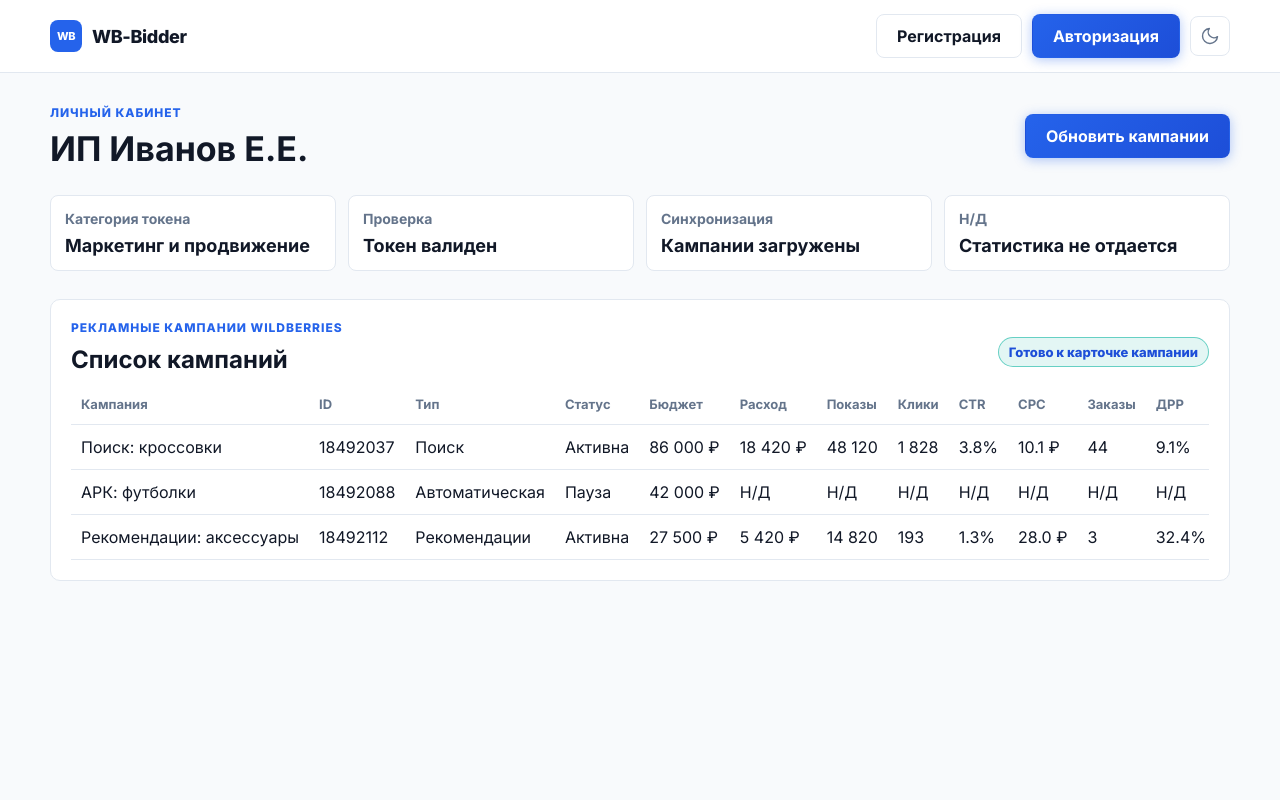
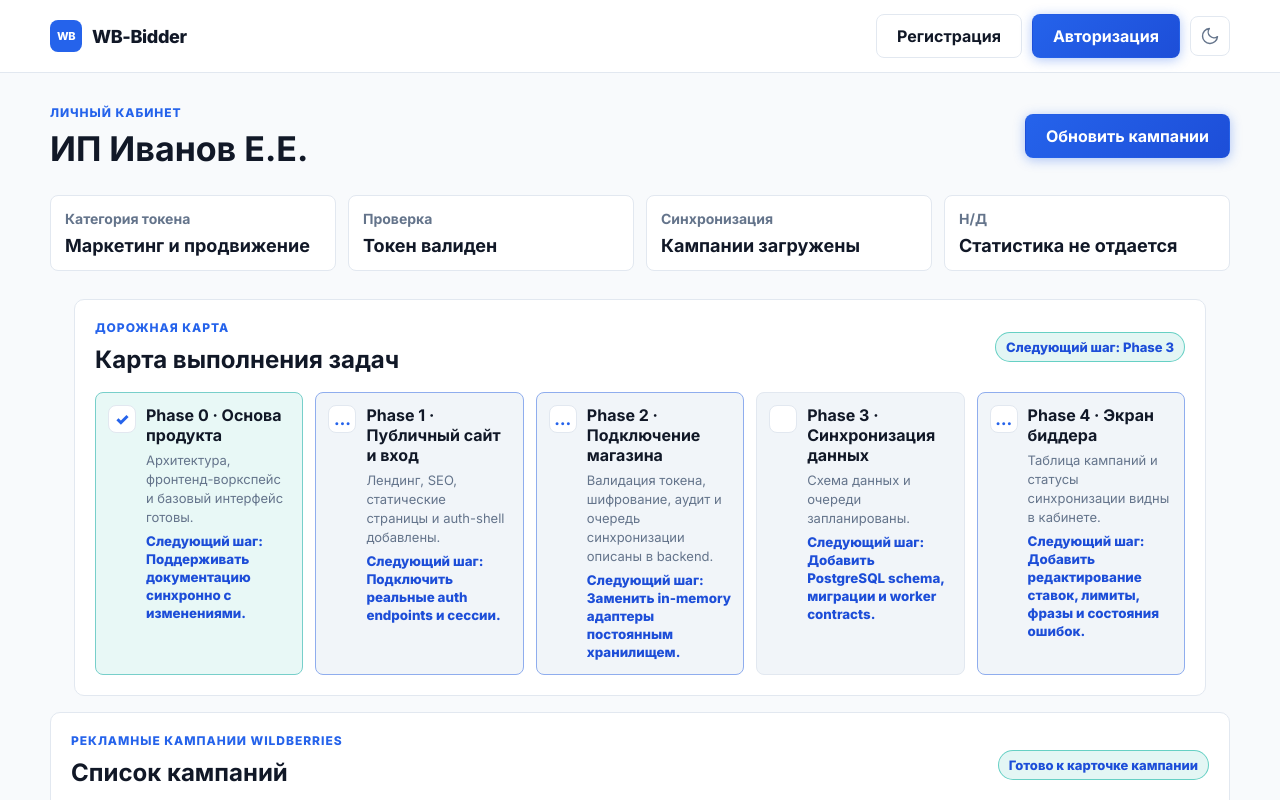
Before and after one commit to glsfull/Wb-bidder, a Nuxt app in the folder frontend/: page /dashboard in a window 1280 px wide. Shown: the top 800 px of the page. Built offline with nearby package versions, Linux system fonts and the light colour scheme.

Commit message:
Add phased roadmap checklist

```diff
--- a/frontend/app/pages/dashboard.vue
+++ b/frontend/app/pages/dashboard.vue
@@ -27,6 +27,34 @@
         <span>Н/Д</span>
         <strong>Статистика не отдается</strong>
       </div>
+    </section>
+
+    <section class="roadmap-panel" aria-labelledby="roadmap-title">
+      <div class="roadmap-panel__header">
+        <div>
+          <p class="eyebrow">Дорожная карта</p>
+          <h2 id="roadmap-title">Карта выполнения задач</h2>
+        </div>
+        <span class="status status--ok">Следующий шаг: Phase 3</span>
+      </div>
+
+      <ol class="delivery-map">
+        <li
+          v-for="phase in deliveryPhases"
+          :key="phase.id"
+          class="delivery-map__item"
+          :class="{ 'delivery-map__item--complete': phase.completed, 'delivery-map__item--active': phase.active }"
+        >
+          <span class="delivery-map__marker" aria-hidden="true">
+            {{ phase.completed ? '✓' : phase.active ? '…' : '' }}
+          </span>
+          <div>
+            <strong>{{ phase.id }} · {{ phase.title }}</strong>
+            <p>{{ phase.checkpoint }}</p>
+            <small>Следующий шаг: {{ phase.next }}</small>
+          </div>
+        </li>
+      </ol>
     </section>
 
     <section class="workspace workspace--wide">
@@ -130,4 +158,47 @@ const campaigns = [
     bid: '210 ₽'
   }
 ]
+
+const deliveryPhases = [
+  {
+    id: 'Phase 0',
+    title: 'Основа продукта',
+    checkpoint: 'Архитектура, фронтенд-воркспейс и базовый интерфейс готовы.',
+    next: 'Поддерживать документацию синхронно с изменениями.',
+    completed: true,
+    active: false
+  },
+  {
+    id: 'Phase 1',
+    title: 'Публичный сайт и вход',
+    checkpoint: 'Лендинг, SEO, статические страницы и auth-shell добавлены.',
+    next: 'Подключить реальные auth endpoints и сессии.',
+    completed: false,
+    active: true
+  },
+  {
+    id: 'Phase 2',
+    title: 'Подключение магазина',
+    checkpoint: 'Валидация токена, шифрование, аудит и очередь синхронизации описаны в backend.',
+    next: 'Заменить in-memory адаптеры постоянным хранилищем.',
+    completed: false,
+    active: true
+  },
+  {
+    id: 'Phase 3',
+    title: 'Синхронизация данных',
+    checkpoint: 'Схема данных и очереди запланированы.',
+    next: 'Добавить PostgreSQL schema, миграции и worker contracts.',
+    completed: false,
+    active: false
+  },
+  {
+    id: 'Phase 4',
+    title: 'Экран биддера',
+    checkpoint: 'Таблица кампаний и статусы синхронизации видны в кабинете.',
+    next: 'Добавить редактирование ставок, лимиты, фразы и состояния ошибок.',
+    completed: false,
+    active: true
+  }
+]
 </script>
--- a/frontend/assets/css/main.css
+++ b/frontend/assets/css/main.css
@@ -1193,7 +1193,8 @@ textarea {
 .feature,
 .metric,
 .campaigns,
-.bidder-panel {
+.bidder-panel,
+.roadmap-panel {
   border: 1px solid var(--line);
   border-radius: 10px;
   background: var(--surface);
@@ -1221,7 +1222,8 @@ textarea {
 }
 
 .dashboard__header,
-.bidder-panel__header {
+.bidder-panel__header,
+.roadmap-panel__header {
   display: flex;
   align-items: center;
   justify-content: space-between;
@@ -1270,9 +1272,81 @@ textarea {
 }
 
 .campaigns,
-.bidder-panel {
+.bidder-panel,
+.roadmap-panel {
   min-width: 0;
   padding: 20px;
+}
+
+.roadmap-panel {
+  display: grid;
+  gap: 18px;
+  width: min(1180px, calc(100% - 48px));
+  margin: 0 auto 16px;
+}
+
+.roadmap-panel h2 {
+  margin: 0;
+}
+
+.delivery-map {
+  display: grid;
+  grid-template-columns: repeat(5, minmax(0, 1fr));
+  gap: 12px;
+  margin: 0;
+  padding: 0;
+  list-style: none;
+}
+
+.delivery-map__item {
+  display: grid;
+  grid-template-columns: 28px minmax(0, 1fr);
+  gap: 10px;
+  align-items: start;
+  border: 1px solid var(--line);
+  border-radius: 8px;
+  background: var(--surface-strong);
+  padding: 12px;
+}
+
+.delivery-map__item--complete {
+  border-color: color-mix(in srgb, var(--accent) 52%, var(--line));
+  background: color-mix(in srgb, var(--accent) 10%, var(--surface));
+}
+
+.delivery-map__item--active {
+  border-color: color-mix(in srgb, var(--primary) 44%, var(--line));
+}
+
+.delivery-map__marker {
+  display: inline-grid;
+  width: 28px;
+  height: 28px;
+  place-items: center;
+  border: 1px solid var(--line);
+  border-radius: 8px;
+  background: var(--surface);
+  color: var(--primary);
+  font-weight: 900;
+}
+
+.delivery-map__item strong,
+.delivery-map__item p,
+.delivery-map__item small {
+  display: block;
+}
+
+.delivery-map__item p {
+  margin: 6px 0;
+  color: var(--muted);
+  font-size: 13px;
+  line-height: 1.45;
+}
+
+.delivery-map__item small {
+  color: var(--primary-dark);
+  font-weight: 800;
+  line-height: 1.35;
 }
 
 .campaign {
@@ -1565,6 +1639,7 @@ th {
   .metrics,
   .ops-topbar,
   .workspace,
+  .delivery-map,
   .bid-controls,
   .placement-grid,
   .state-grid,
@@ -1591,12 +1666,14 @@ th {
   }
 
   .campaigns,
-  .bidder-panel {
+  .bidder-panel,
+  .roadmap-panel {
     width: 100%;
   }
 
   .dashboard__header,
-  .bidder-panel__header {
+  .bidder-panel__header,
+  .roadmap-panel__header {
     align-items: flex-start;
     flex-direction: column;
   }
@@ -1606,6 +1683,7 @@ th {
   .hero__content,
   .section,
   .dashboard,
+  .roadmap-panel,
   .account-hero,
   .landing-hero,
   .breadcrumbs,
```
Also changed, not shown: 2 other files (tests, documents, lock files or other folders).
